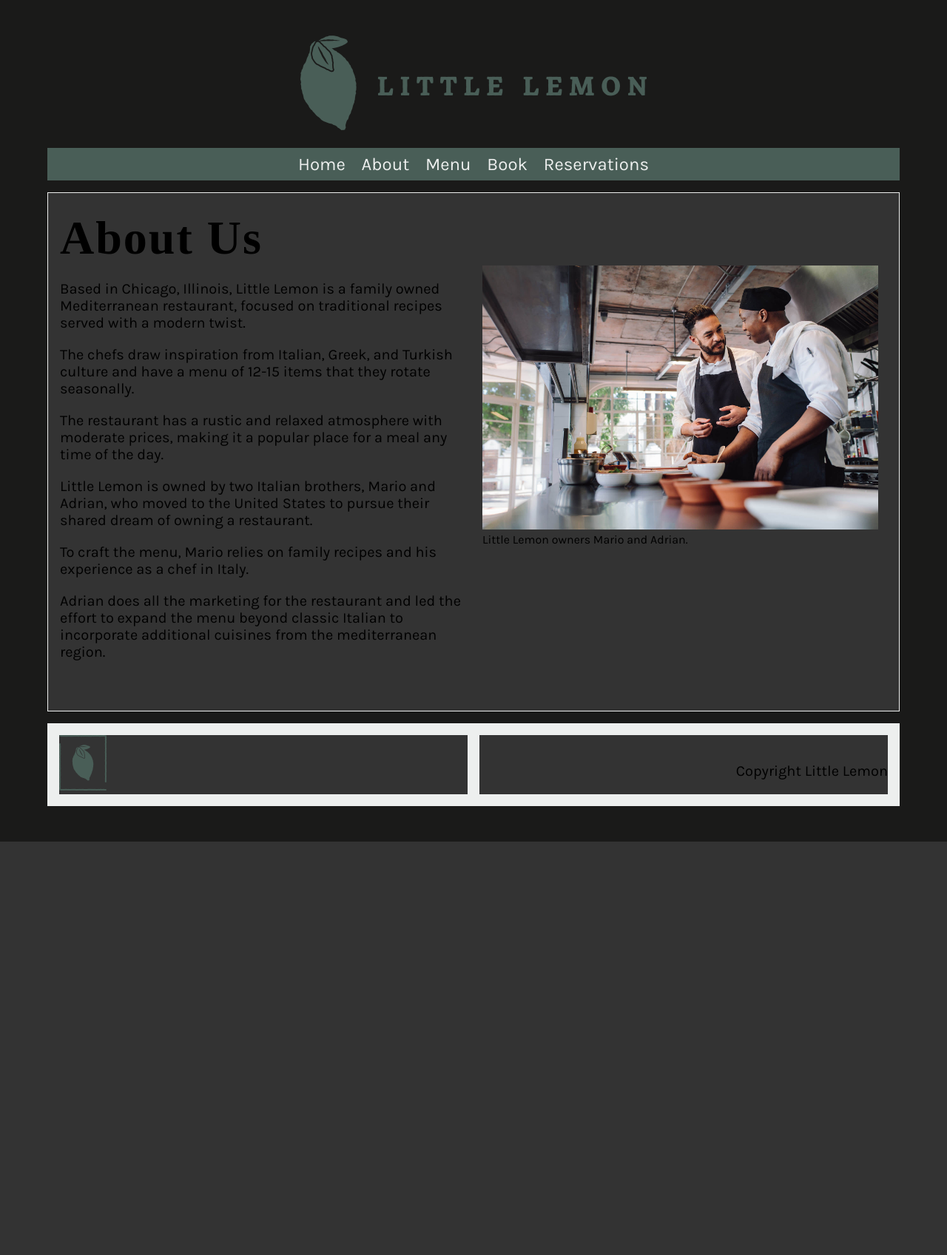
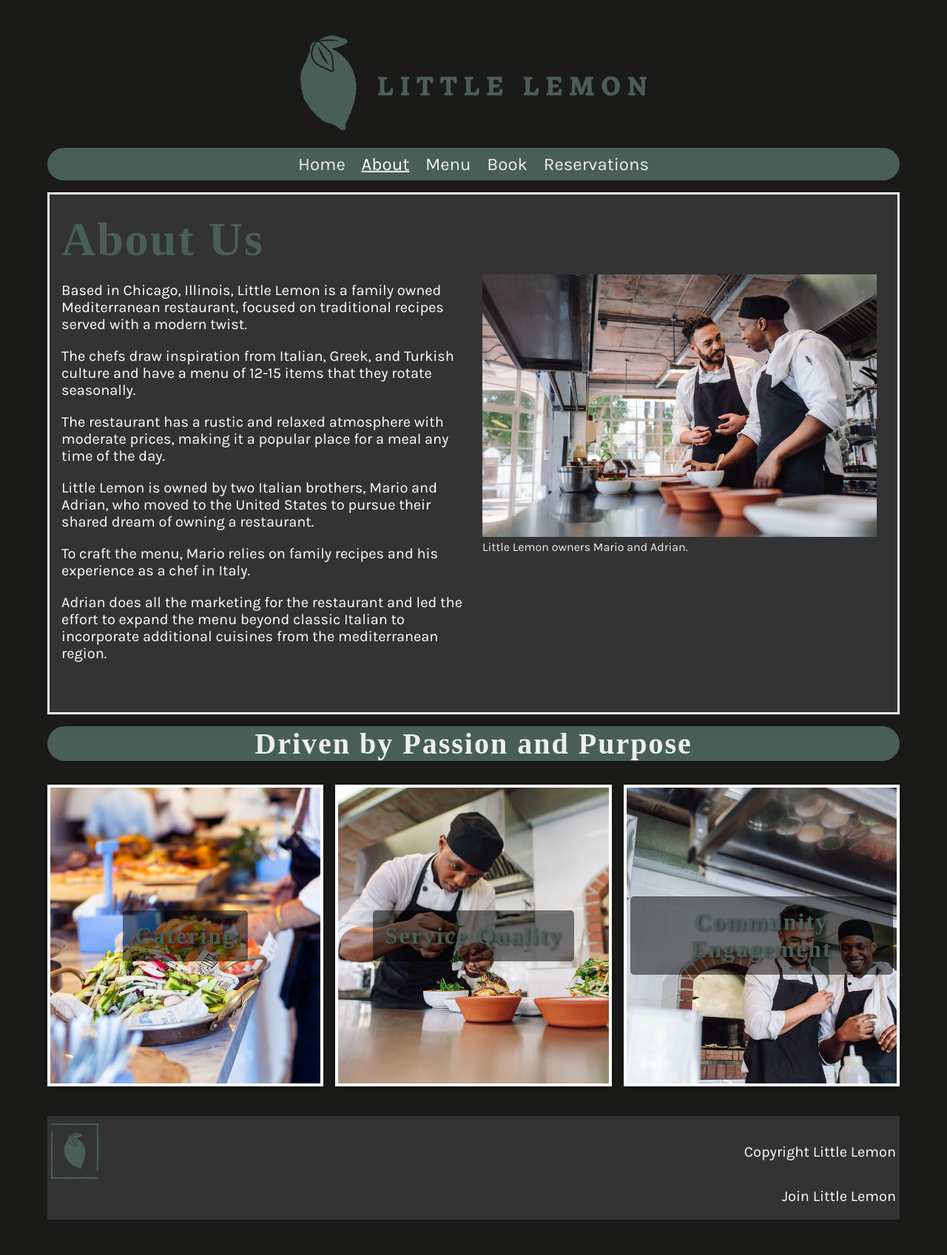
Before and after one commit to RavjotD/LittleLemonCapstone, a Django app: page /about/ in a window 1280 px wide. Shown: the whole page at 74% size. Before the commit the page ends 1138 px from the top, so only its background shows below. Run offline with Django 5.2, Linux system fonts and the light colour scheme; some web fonts are replaced.

Commit message:
Completed back-end processing

```diff
--- a/restaurant/static/css/style.css
+++ b/restaurant/static/css/style.css
@@ -10,23 +10,26 @@ body {
 
 h1, h2, h3, h4, h5, h6 {
     font-family: 'Markazi Text', serif;
-    letter-spacing: 2px;;
+    letter-spacing: 2px;
 }
 
 h1 {
     font-size: 4rem;
     margin-top: 1.5rem;
     margin-bottom: 0;
+    color: #495E57;
+
 }
 
 h2 {
     font-size: 2.5rem;
-    color: #333333;
+    color: #495E57;
     margin:1rem 0;
 }
 
 p, ul{
     font-size: 1.25rem;;
+    color: #fff;
 }
 
 a {
@@ -52,6 +55,7 @@ nav {
     margin-top: 1rem;
     margin-bottom: 1rem;
     margin-bottom: 0px;
+    border-radius: 50px;
 }
 
 nav ul {
@@ -70,15 +74,22 @@ nav ul li {
 nav ul a {
     color: #EDEFEE;
     text-decoration: none;
+    transition: text-decoration 0.3s ease;
 }
 
-nav ul a:active {
+nav ul a.active {
     text-decoration: underline;
+    text-decoration-thickness: 0.1rem;
+    color: #fff;
 }
+
+
 
 nav ul a:hover {
     text-decoration: underline;
     text-decoration-thickness: 0.1rem;
+
+    color: #199758;
 }
 
 section {
@@ -87,15 +98,20 @@ section {
     margin-top: 1rem;
     margin-bottom: 1rem;
     flex-direction: row;
+
 }
 
 article {
     flex:1;
     background-color: #333333;
+    padding-right: 5px;
+    padding-left: 5px;
+
 }
 
 article img {
     max-width: 100%;
+    padding-top: 10px;
 }
 
 article ul {
@@ -103,13 +119,14 @@ article ul {
 }
 
 main article {
-    border: 1px solid #EDEFEE;
+    border: 3px solid #EDEFEE;
     padding-left: 1rem;
     padding-right: 1rem;
 }
 
 figure {
     margin: 0;
+    color: #EDEFEE;
 }
 
 label {
@@ -177,10 +194,11 @@ input, select{
   }
 
 footer {
-    background-color: #EDEFEE;
-    padding: 1rem;
+
+
     display: flex;
-    gap: 2rem 1rem;
+    flex-direction: row;
+
 }
 
 footer img {
@@ -236,10 +254,185 @@ footer p {
     display: block;
     font-size: 1rem;
 }
-#Menu{
-    background-color: #EE9972;
+
+.Card:hover {
+    border: 4px solid #199758;
 
 }
+
+
+/* Slideshow styles */
+.slideshow-container {
+    max-width: 100%;
+    position: relative;
+    margin: auto;
+    border: 3px solid white
+
+}
+
+
+.gallery {
+    display: flex;
+    flex-direction: column;
+    margin-top: 1rem;
+    text-align: center;
+    position: relative;
+    min-height: 100vh;
+    padding-bottom: 50px;
+
+
+}
+
+.outdoor{
+    background-attachment: fixed;
+    background-size: cover;
+    background-position: center;
+    height:100vh;
+    width: 100%;
+    padding: 1rem;
+    text-align: center;
+    display: flex;
+    text-align: center;
+    align-items: center;
+    transition: bottom 2s ease-in-out;
+    color: #EDEFEE;
+
+}
+.mySlides{
+    display: none;
+    width: 100%;
+    height: 100vh;
+    object-fit: cover;
+}
+.mySlides img {
+    width: 100%;
+    height: 100%;
+    object-fit: cover;
+
+}
+
+.fade {
+    -webkit-animation-name: fade;
+    -webkit-animation-duration: 2s;
+    animation-name: fade;
+    animation-duration: 2.5s;
+}
+
+
+.Goals {
+    text-align: center;
+    margin-top: 2rem;
+    display: flex;
+    flex-wrap: nowrap;
+}
+
+
+.mission h2{
+    width: 100%;
+    text-align: center;
+    color: #EDEFEE;
+    background-color: #495E57;
+    border-radius: 50px;
+}
+.Goals h1 {
+    margin-bottom: 1.5rem;
+}
+
+.goal {
+    position: relative;
+    width: 100%;
+    height: 100%; /* Adjust height as needed */
+    margin-bottom: 1.5rem;
+    background-size: cover;
+    background-position: center;
+    display: flex;
+    flex-direction: column;
+    align-items: center;
+    justify-content: center;
+    color: white;
+    text-shadow: 2px 2px 4px rgba(0, 0, 0, 0.6);
+    box-shadow:  0 4px 8px rgba(0, 0, 0, 0.3);
+    padding-left: 5px;
+    padding-right: 5px;
+}
+
+.goal h2 {
+    font-size: 2rem; /* Adjust font size as needed */
+    padding: 1rem;
+    background: rgba(0, 0, 0, 0.5); /* Optional: add a slight background for text readability */
+    border-radius: 5px;
+    transition: color 0.3s ease;
+}
+
+
+.goal p {
+    display: none;
+    margin-top: 1rem;
+    background: rgba(0, 0, 0, 0.5);
+    padding: 1.5rem;
+    border-radius: 5px;
+
+}
+
+.goal:hover p {
+    display: flex;
+    flex-direction: column;
+
+}
+.goal:hover h2 {
+    color: #199758;
+}
+
+
+.catering {
+    width: 100%;
+    display: flex;
+    height: 50vh;
+    background-position: center;
+    background-size: cover;
+    border: 4px solid white;
+    text-align: center;
+    justify-content: center;
+
+}
+
+
+
+.service {
+    width: 100%;
+    display: flex;
+    height: 50vh;
+    background-position: center;
+    background-size: cover;
+    border: 4px solid white;
+    text-align: center;
+    justify-content: center;
+}
+
+.community {
+    width: 100%;
+    display: flex;
+    height: 50vh;
+    background-position: center;
+    background-size: cover;
+    border: 4px solid white;
+    text-align: center;
+    justify-content: center;
+
+}
+
+
+@-webkit-keyframes fade {
+    from {opacity: .4}
+    to {opacity: 1}
+}
+
+@keyframes fade {
+    from {opacity: .4}
+    to {opacity: 1}
+}
+
+
 
 @media (max-width: 800px) {
     section {
--- a/restaurant/templates/about.html
+++ b/restaurant/templates/about.html
@@ -57,4 +57,25 @@
     <!--End row-->
   </article>
 </section>
+
+<div class="mission"> <h2>Driven by Passion and Purpose </h2></div>
+
+<section class='Goals'>
+
+        <div class="goal catering" style="background-image: url('{% static 'img/restaurant_food.jpg' %}')">
+            <h2>Catering</h2>
+            <p>We understand our clients needs for our service and welcome catering fine dishes to your doorstep</p>
+        </div>
+        <div class="goal service" style="background-image: url('{% static 'img/restaurant_chef.jpg' %}')">
+          <h2>Service Quality</h2>
+          <p>At Little Lemon, we pride ourselves on exceptional service quality, ensuring every customer enjoys a memorable dining experience.</p>
+        </div>
+        <div class="goal community" style="background-image: url('{% static 'img/Mario_Adrian.jpg' %}')">
+            <h2>Community Engagement</h2>
+            <p>Little Lemon is dedicated to fostering community engagement by supporting local initiatives and creating a welcoming atmosphere for all.
+            </p>
+        </div>
+
+</section>
+
 {% endblock %}
--- a/restaurant/templates/partials/_footer.html
+++ b/restaurant/templates/partials/_footer.html
@@ -1,9 +1,11 @@
 {% load static %}
 <footer>
-  <article>
+  <article >
     <img src="{% static 'img/logo_footer.png' %}" />
   </article>
   <article>
     <p>Copyright Little Lemon</p>
+    <p>Join Little Lemon</p>
+
   </article>
 </footer>
--- a/restaurant/templates/partials/_header.html
+++ b/restaurant/templates/partials/_header.html
@@ -4,10 +4,10 @@
 </header>
 <nav>
   <ul>
-    <li><a href="{% url 'home' %}">Home</a></li>
-    <li><a href="{% url 'about' %}">About</a></li>
-    <li><a href="{% url 'menu' %}">Menu</a></li>
-    <li><a href="{% url 'book' %}">Book</a></li>
-    <li><a href="{% url 'reservations' %}">Reservations</a></li>
+    <li><a href="{% url 'home' %}" class="{% if request.path == '/' %}active{% endif %}">Home</a></li>
+    <li><a href="{% url 'about' %}" class="{% if request.path == '/about/' %}active{% endif %}">About</a></li>
+    <li><a href="{% url 'menu' %}" class="{% if request.path == '/menu/' %}active{% endif %}">Menu</a></li>
+    <li><a href="{% url 'book' %}" class="{% if request.path == '/book/' %}active{% endif %}">Book</a></li>
+    <li><a href="{% url 'reservations' %}" class="{% if request.path == '/reservations/' %}active{% endif %}">Reservations</a></li>
   </ul>
 </nav>
```
Also changed, not shown: restaurant/static/js/slideshow.js (added, +21 -0 lines), restaurant/templates/index.html (+24 -4 lines), restaurant/static/img/Mario_Adrian.jpg (renamed from restaurant/static/img/Mario and Adrian b.jpg), restaurant/static/img/restaurant_chef.jpg (renamed from restaurant/static/img/restaurant chef C.jpg), restaurant/static/img/restaurant_food.jpg (renamed from restaurant/static/img/restaurant food.jpg), restaurant/static/img/restaurant_rooftop.jpg (renamed from restaurant/static/img/restaurant inside alternative.jpg).
